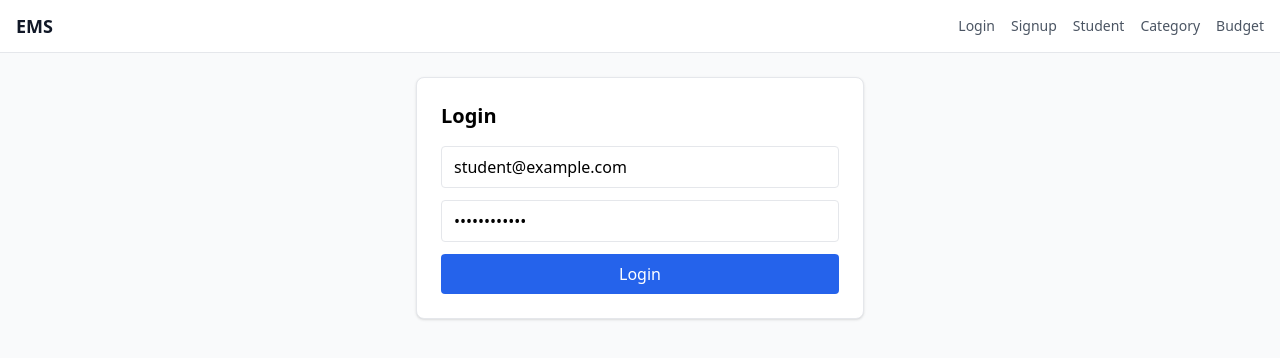
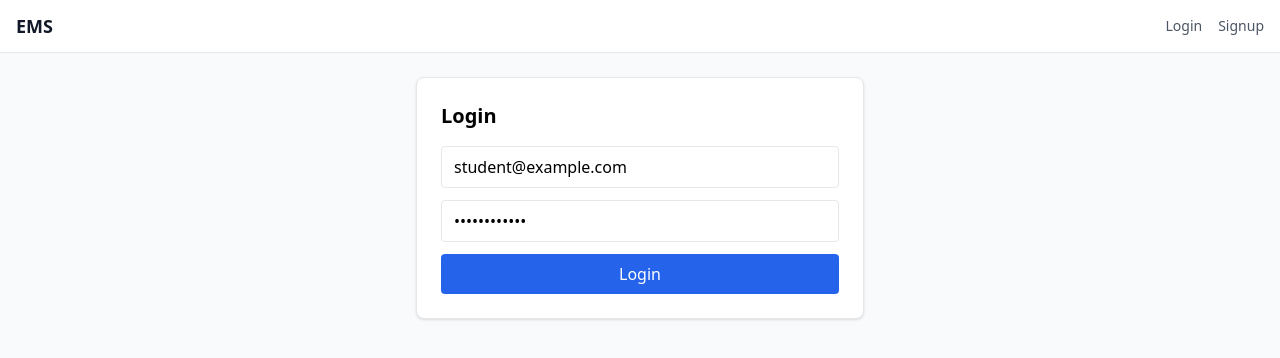
Before and after one commit to mr-crypter/EMS, a React (Vite) app in the folder frontend/: page /login in a window 1280 px wide. Shown: the top 358 px of the page. Built offline with nearby package versions, Linux system fonts and the light colour scheme.

Commit message:
Improve RBAC navigation and routing: Introduce role-based navigation to hide unauthorized links for students, and add RoleRoute to enforce role-specific access to /student, /category, and /budget

```diff
--- a/frontend/src/App.tsx
+++ b/frontend/src/App.tsx
@@ -13,19 +13,42 @@ function PrivateRoute({ children }: { children: JSX.Element }) {
 	return children;
 }
 
+function RoleRoute({ children, allowedRoles }: { children: JSX.Element; allowedRoles: string[] }) {
+	const { token, role } = useAuth();
+	if (!token) return <Navigate to="/login" replace />;
+	if (!allowedRoles.includes(role || '')) return <Navigate to="/" replace />;
+	return children;
+}
+
 export default function App() {
 	const { token, role, logout } = useAuth();
+	const isStudent = role === 'student';
+	const isCategoryReviewer = role === 'category_reviewer';
+	const isBudgetReviewer = role === 'budget_reviewer';
 	return (
 		<div className="min-h-screen bg-gray-50">
 			<header className="bg-white border-b">
 				<div className="container mx-auto px-4 py-3 flex items-center justify-between">
 					<Link to="/" className="text-lg font-semibold text-gray-900">EMS</Link>
 					<nav className="flex items-center gap-4 text-sm">
-						<Link className="text-gray-600 hover:text-gray-900" to="/login">Login</Link>
-						<Link className="text-gray-600 hover:text-gray-900" to="/signup">Signup</Link>
-						<Link className="text-gray-600 hover:text-gray-900" to="/student">Student</Link>
-						<Link className="text-gray-600 hover:text-gray-900" to="/category">Category</Link>
-						<Link className="text-gray-600 hover:text-gray-900" to="/budget">Budget</Link>
+						{!token && (
+							<>
+								<Link className="text-gray-600 hover:text-gray-900" to="/login">Login</Link>
+								<Link className="text-gray-600 hover:text-gray-900" to="/signup">Signup</Link>
+							</>
+						)}
+						{isStudent && (
+							<>
+								<Link className="text-gray-600 hover:text-gray-900" to="/student">My Proposals</Link>
+								<Link className="text-gray-600 hover:text-gray-900" to="/student/submit">Submit Proposal</Link>
+							</>
+						)}
+						{isCategoryReviewer && (
+							<Link className="text-gray-600 hover:text-gray-900" to="/category">Category Review</Link>
+						)}
+						{isBudgetReviewer && (
+							<Link className="text-gray-600 hover:text-gray-900" to="/budget">Budget Review</Link>
+						)}
 						{token && (
 							<button onClick={logout} className="ml-2 inline-flex items-center rounded-md bg-gray-100 px-3 py-1.5 text-gray-700 hover:bg-gray-200">Logout{role ? ` (${role})` : ''}</button>
 						)}
@@ -41,10 +64,10 @@ export default function App() {
                     } />
 					<Route path="/login" element={<Login />} />
 					<Route path="/signup" element={<Signup />} />
-					<Route path="/student" element={<PrivateRoute><StudentDashboard /></PrivateRoute>} />
-					<Route path="/student/submit" element={<PrivateRoute><SubmitProposal /></PrivateRoute>} />
-					<Route path="/category" element={<PrivateRoute><CategoryQueue /></PrivateRoute>} />
-					<Route path="/budget" element={<PrivateRoute><BudgetQueue /></PrivateRoute>} />
+					<Route path="/student" element={<RoleRoute allowedRoles={['student']}><StudentDashboard /></RoleRoute>} />
+					<Route path="/student/submit" element={<RoleRoute allowedRoles={['student']}><SubmitProposal /></RoleRoute>} />
+					<Route path="/category" element={<RoleRoute allowedRoles={['category_reviewer']}><CategoryQueue /></RoleRoute>} />
+					<Route path="/budget" element={<RoleRoute allowedRoles={['budget_reviewer']}><BudgetQueue /></RoleRoute>} />
 				</Routes>
 			</main>
 		</div>
```
